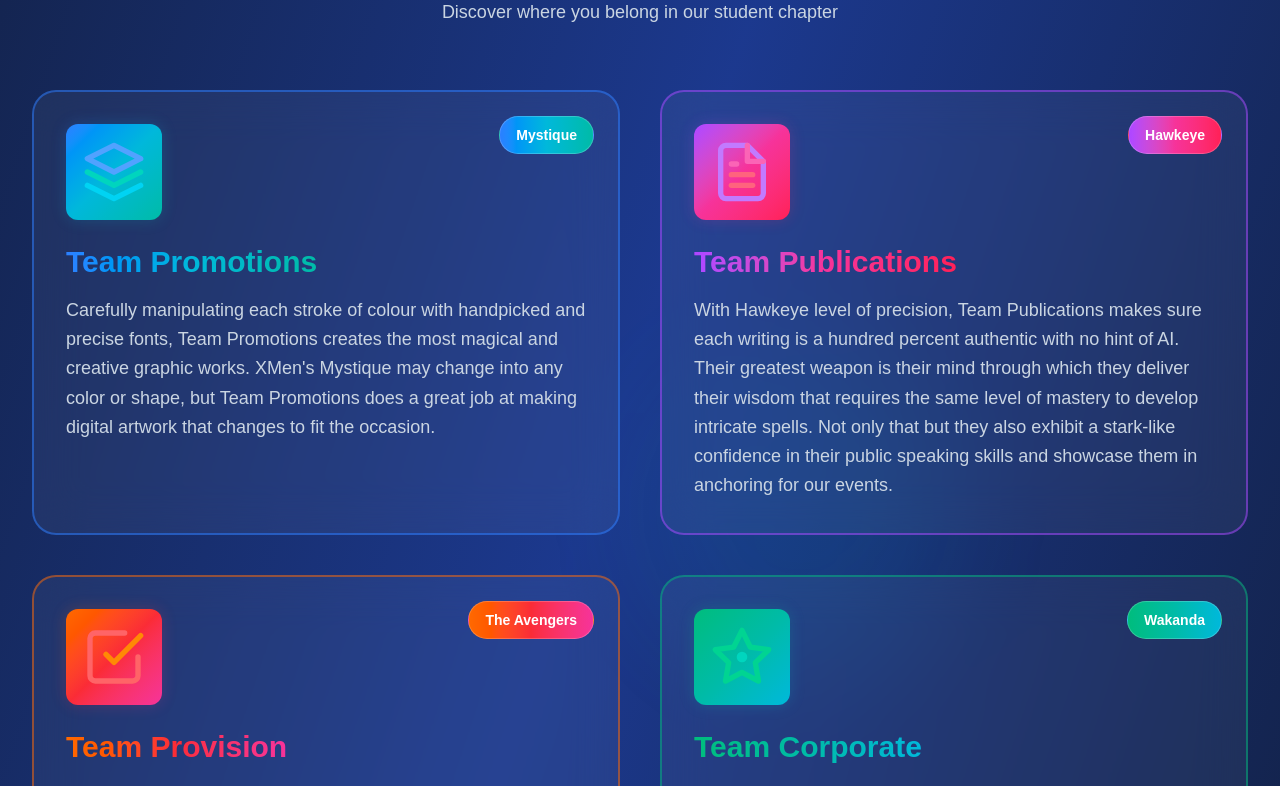
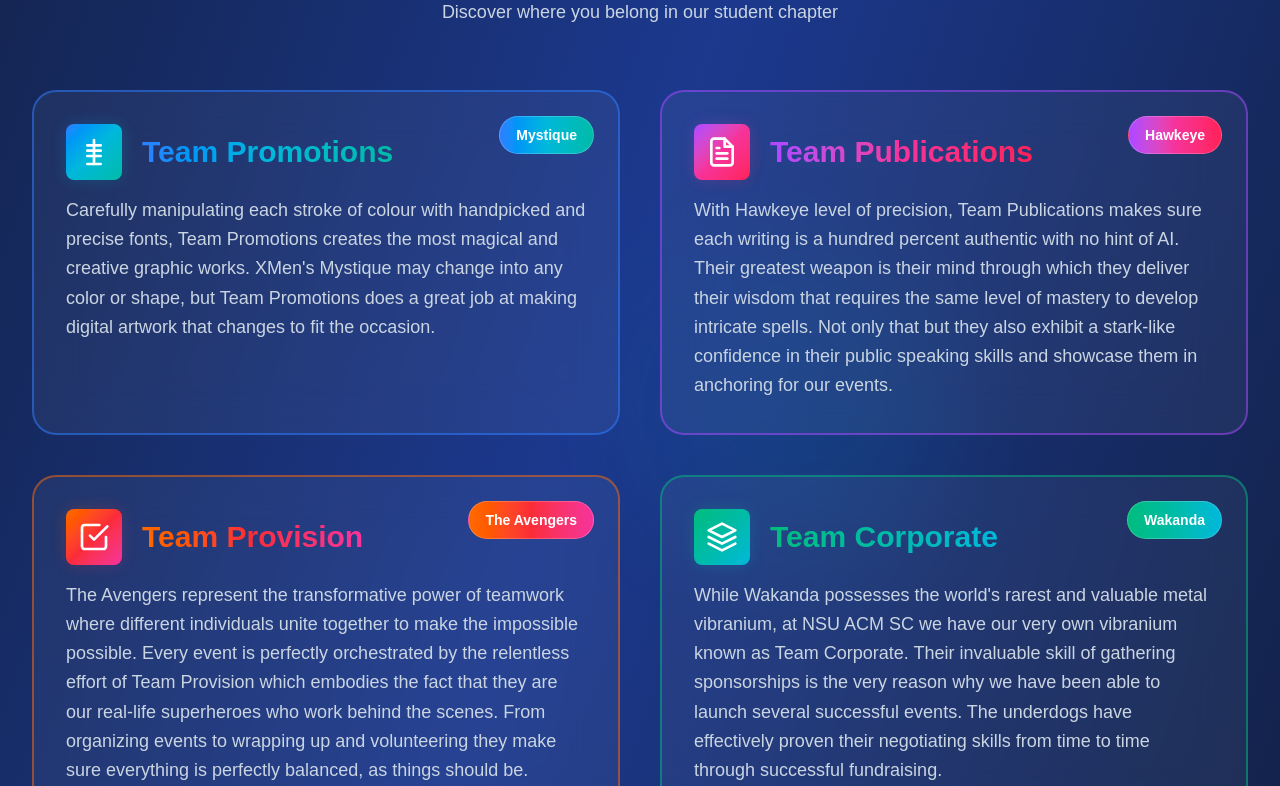
Before and after one commit to hossaintaufiq/ACM-Website2025, a Next.js app in the folder nsu-acm-v2/: page /recruitment in a window 1280 px wide. Shown: the part 1580-2366 px from the top of the page. Built offline with nearby package versions, Linux system fonts and the light colour scheme.

Commit message:
updated the logos

```diff
--- a/nsu-acm-v2/app/recruitment/page.tsx
+++ b/nsu-acm-v2/app/recruitment/page.tsx
@@ -20,30 +20,33 @@
 const TeamIcons = {
   Promotions: (
     <svg className="w-full h-full" viewBox="0 0 24 24" fill="none" xmlns="http://www.w3.org/2000/svg">
-      <path d="M12 2L2 7L12 12L22 7L12 2Z" stroke="currentColor" strokeWidth="2" strokeLinecap="round" strokeLinejoin="round" className="text-blue-400"/>
-      <path d="M2 17L12 22L22 17" stroke="currentColor" strokeWidth="2" strokeLinecap="round" strokeLinejoin="round" className="text-cyan-400"/>
-      <path d="M2 12L12 17L22 12" stroke="currentColor" strokeWidth="2" strokeLinecap="round" strokeLinejoin="round" className="text-teal-400"/>
+      <path d="M7 21L17 21" stroke="currentColor" strokeWidth="2" strokeLinecap="round" strokeLinejoin="round"/>
+      <path d="M12 3L12 21" stroke="currentColor" strokeWidth="2" strokeLinecap="round" strokeLinejoin="round"/>
+      <path d="M7 7L17 7" stroke="currentColor" strokeWidth="2" strokeLinecap="round" strokeLinejoin="round"/>
+      <path d="M7 11L17 11" stroke="currentColor" strokeWidth="2" strokeLinecap="round" strokeLinejoin="round"/>
+      <path d="M7 15L17 15" stroke="currentColor" strokeWidth="2" strokeLinecap="round" strokeLinejoin="round"/>
     </svg>
   ),
   Publications: (
     <svg className="w-full h-full" viewBox="0 0 24 24" fill="none" xmlns="http://www.w3.org/2000/svg">
-      <path d="M14 2H6C5.46957 2 4.96086 2.21071 4.58579 2.58579C4.21071 2.96086 4 3.46957 4 4V20C4 20.5304 4.21071 21.0391 4.58579 21.4142C4.96086 21.7893 5.46957 22 6 22H18C18.5304 22 19.0391 21.7893 19.4142 21.4142C19.7893 21.0391 20 20.5304 20 20V8L14 2Z" stroke="currentColor" strokeWidth="2" strokeLinecap="round" strokeLinejoin="round" className="text-purple-400"/>
-      <path d="M14 2V8H20" stroke="currentColor" strokeWidth="2" strokeLinecap="round" strokeLinejoin="round" className="text-pink-400"/>
-      <path d="M16 13H8" stroke="currentColor" strokeWidth="2" strokeLinecap="round" strokeLinejoin="round" className="text-rose-400"/>
-      <path d="M16 17H8" stroke="currentColor" strokeWidth="2" strokeLinecap="round" strokeLinejoin="round" className="text-rose-400"/>
-      <path d="M10 9H9H8" stroke="currentColor" strokeWidth="2" strokeLinecap="round" strokeLinejoin="round" className="text-pink-400"/>
+      <path d="M14 2H6C5.46957 2 4.96086 2.21071 4.58579 2.58579C4.21071 2.96086 4 3.46957 4 4V20C4 20.5304 4.21071 21.0391 4.58579 21.4142C4.96086 21.7893 5.46957 22 6 22H18C18.5304 22 19.0391 21.7893 19.4142 21.4142C19.7893 21.0391 20 20.5304 20 20V8L14 2Z" stroke="currentColor" strokeWidth="2" strokeLinecap="round" strokeLinejoin="round"/>
+      <path d="M14 2V8H20" stroke="currentColor" strokeWidth="2" strokeLinecap="round" strokeLinejoin="round"/>
+      <path d="M16 13H8" stroke="currentColor" strokeWidth="2" strokeLinecap="round" strokeLinejoin="round"/>
+      <path d="M16 17H8" stroke="currentColor" strokeWidth="2" strokeLinecap="round" strokeLinejoin="round"/>
+      <path d="M10 9H9H8" stroke="currentColor" strokeWidth="2" strokeLinecap="round" strokeLinejoin="round"/>
     </svg>
   ),
   Provision: (
     <svg className="w-full h-full" viewBox="0 0 24 24" fill="none" xmlns="http://www.w3.org/2000/svg">
-      <path d="M9 11L12 14L22 4" stroke="currentColor" strokeWidth="2" strokeLinecap="round" strokeLinejoin="round" className="text-orange-400"/>
-      <path d="M21 12V19C21 19.5304 20.7893 20.0391 20.4142 20.4142C20.0391 20.7893 19.5304 21 19 21H5C4.46957 21 3.96086 20.7893 3.58579 20.4142C3.21071 20.0391 3 19.5304 3 19V5C3 4.46957 3.21071 3.96086 3.58579 3.58579C3.96086 3.21071 4.46957 3 5 3H16" stroke="currentColor" strokeWidth="2" strokeLinecap="round" strokeLinejoin="round" className="text-red-400"/>
+      <path d="M9 11L12 14L22 4" stroke="currentColor" strokeWidth="2" strokeLinecap="round" strokeLinejoin="round"/>
+      <path d="M21 12V19C21 19.5304 20.7893 20.0391 20.4142 20.4142C20.0391 20.7893 19.5304 21 19 21H5C4.46957 21 3.96086 20.7893 3.58579 20.4142C3.21071 20.0391 3 19.5304 3 19V5C3 4.46957 3.21071 3.96086 3.58579 3.58579C3.96086 3.21071 4.46957 3 5 3H16" stroke="currentColor" strokeWidth="2" strokeLinecap="round" strokeLinejoin="round"/>
     </svg>
   ),
   Corporate: (
     <svg className="w-full h-full" viewBox="0 0 24 24" fill="none" xmlns="http://www.w3.org/2000/svg">
-      <path d="M12 2L15.09 8.26L22 9.27L17 14.14L18.18 21.02L12 17.77L5.82 21.02L7 14.14L2 9.27L8.91 8.26L12 2Z" stroke="currentColor" strokeWidth="2" strokeLinecap="round" strokeLinejoin="round" className="text-emerald-400"/>
-      <circle cx="12" cy="12" r="2" fill="currentColor" className="text-teal-400"/>
+      <path d="M12 2L2 7L12 12L22 7L12 2Z" stroke="currentColor" strokeWidth="2" strokeLinecap="round" strokeLinejoin="round"/>
+      <path d="M2 17L12 22L22 17" stroke="currentColor" strokeWidth="2" strokeLinecap="round" strokeLinejoin="round"/>
+      <path d="M2 12L12 17L22 12" stroke="currentColor" strokeWidth="2" strokeLinecap="round" strokeLinejoin="round"/>
     </svg>
   ),
 };
@@ -311,20 +314,23 @@
         </div>
       </div>
 
+      {/* Team Name with Logo on Left */}
+      <div className="flex items-center gap-3 sm:gap-4 md:gap-5 mb-3 sm:mb-4">
         {/* Professional Icon */}
-      <div className="w-16 h-16 sm:w-20 sm:h-20 md:w-24 md:h-24 mb-4 sm:mb-6 relative">
-        <div className={`absolute inset-0 bg-gradient-to-br ${team.gradient} opacity-20 rounded-xl blur-sm`}></div>
-        <div className={`relative w-full h-full bg-gradient-to-br ${team.gradient} p-3 sm:p-4 rounded-xl flex items-center justify-center`}>
+        <div className="w-10 h-10 sm:w-12 sm:h-12 md:w-14 md:h-14 flex-shrink-0 relative">
+          <div className={`absolute inset-0 bg-gradient-to-br ${team.gradient} opacity-20 rounded-lg blur-sm`}></div>
+          <div className={`relative w-full h-full bg-gradient-to-br ${team.gradient} p-2 sm:p-2.5 md:p-3 rounded-lg flex items-center justify-center text-white`}>
             {team.icon}
           </div>
         </div>
 
         {/* Team Name */}
-      <h3 className="text-xl sm:text-2xl md:text-3xl font-bold text-white mb-3 sm:mb-4">
+        <h3 className="text-xl sm:text-2xl md:text-3xl font-bold text-white flex-1">
           <span className={`bg-gradient-to-r ${team.gradient} bg-clip-text text-transparent`}>
             {team.name}
           </span>
         </h3>
+      </div>
 
       {/* Description */}
       <p className="text-sm sm:text-base md:text-lg text-slate-300 leading-relaxed">
```
Lines whose indentation alone changed are shown as unchanged.
